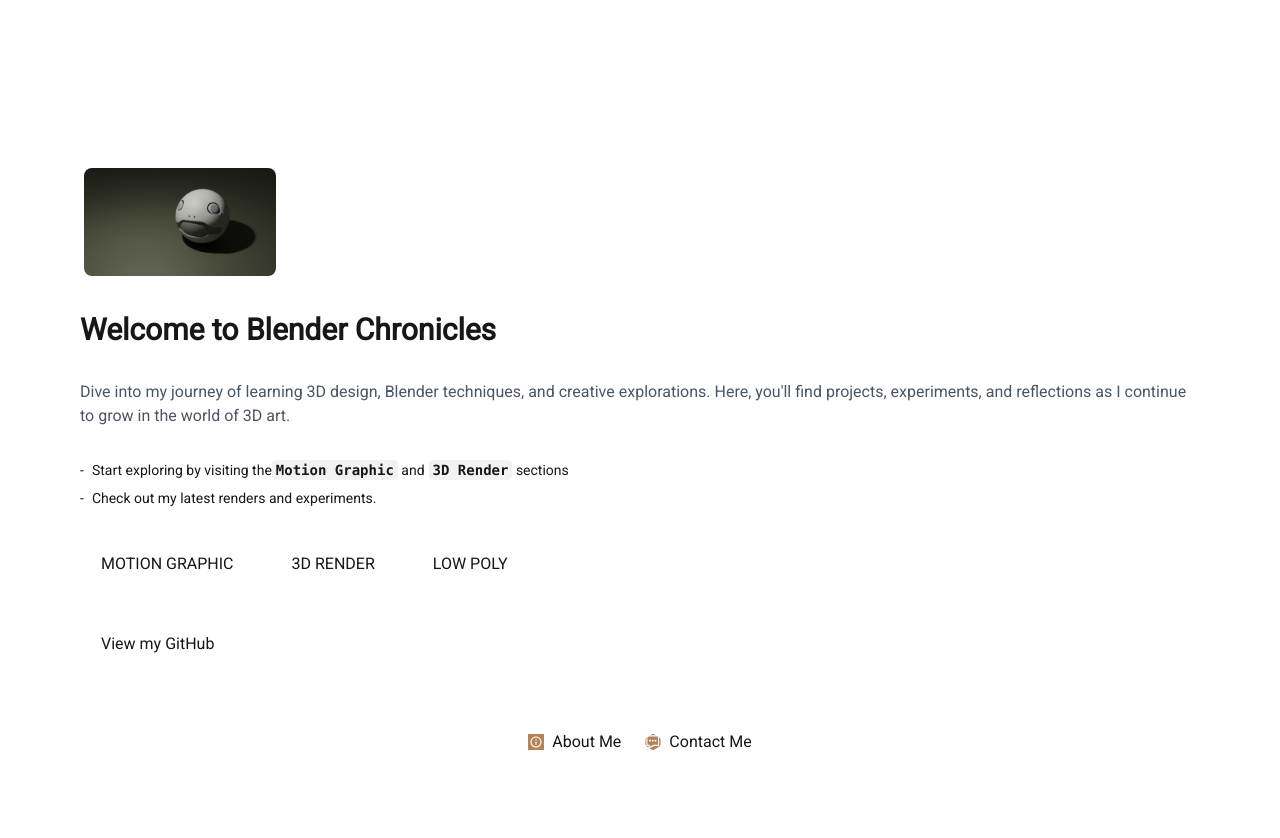
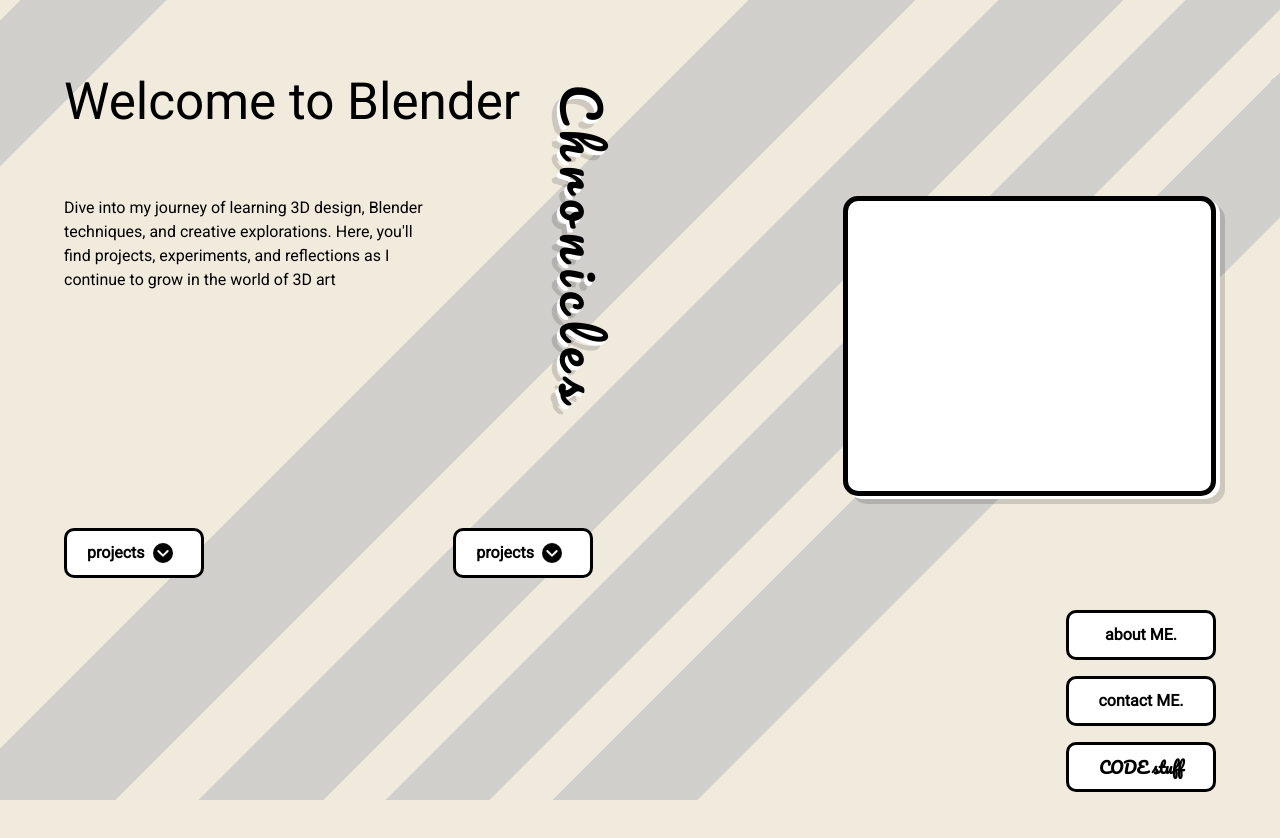
Before and after one commit to rickyl3aks/blender-chronicles, a Next.js app: page / in a window 1280 px wide. Shown: the top 838 px of the page. Built offline with nearby package versions, Linux system fonts and the light colour scheme.

Commit message:
WIP: first init

```diff
--- /dev/null
+++ b/app/components/dropDown.tsx
@@ -0,0 +1,55 @@
+"use client";
+
+import { useState, useEffect, useRef } from "react";
+import Link from "next/link";
+
+export default function DropDown() {
+  const [open, setOpen] = useState(false);
+  const dropdownRef = useRef<HTMLDivElement>(null);
+
+  useEffect(() => {
+    function handleClickOutside(event: MouseEvent) {
+      if (dropdownRef.current && !dropdownRef.current.contains(event.target as Node)) {
+        setOpen(false);
+      }
+    }
+
+    document.addEventListener("mousedown", handleClickOutside);
+    return () => {
+      document.removeEventListener("mousedown", handleClickOutside);
+    };
+  }, []);
+
+  return (
+    <div ref={dropdownRef} className="relative inline-block">
+      <button onClick={() => setOpen((prev) => !prev)} className="btn-projects flex items-center gap-2 relative overflow-hidden px-4 py-2">
+        projects
+        <span className="circle-arrow flex items-center justify-center w-6 h-6 rounded-full border-2 border-black transition-transform duration-300 hover:translate-y-1">
+          <svg xmlns="http://www.w3.org/2000/svg" className="w-4 h-4 text-black" fill="none" viewBox="0 0 24 24" stroke="white" strokeWidth={3}>
+            <path strokeLinecap="round" strokeLinejoin="round" d="M19 9l-7 7-7-7" />
+          </svg>
+        </span>
+      </button>
+
+      {open && (
+        <ul className="absolute mt-2 left-0 w-48 bg-white border border-black shadow-lg z-10 rounded-lg overflow-hidden">
+          <li className="px-4 py-2 hover:bg-gray-200 cursor-pointer">
+            <Link href="/rendering" onClick={() => setOpen(false)}>
+              3D Render
+            </Link>
+          </li>
+          <li className="px-4 py-2 hover:bg-gray-200 cursor-pointer">
+            <Link href="/lowPoly" onClick={() => setOpen(false)}>
+              Low Poly
+            </Link>
+          </li>
+          <li className="px-4 py-2 hover:bg-gray-200 cursor-pointer">
+            <Link href="/motionGraphics" onClick={() => setOpen(false)}>
+              Motion Graphics
+            </Link>
+          </li>
+        </ul>
+      )}
+    </div>
+  );
+}
--- a/app/globals.css
+++ b/app/globals.css
@@ -7,15 +7,259 @@
   --background: #ffffff;
   --foreground: #171717;
 }
+body {
+  margin: 0;
+  background-color: #f1ebde;
+}
 
-@media (prefers-color-scheme: dark) {
-  :root {
-    --background: #0a0a0a;
-    --foreground: #ededed;
+.container {
+  padding: 2rem;
+  min-height: 100vh;
+  box-sizing: border-box;
+  position: relative;
+}
+
+.inner-container {
+  display: grid;
+  height: 100px;
+  grid-template-columns: repeat(3, 1fr);
+  grid-template-rows: 100px;
+}
+
+.main-title {
+  font-size: 4vw;
+  margin: 0;
+  white-space: nowrap;
+}
+
+.vertical-text {
+  grid-column: 2 / 3;
+  font-size: 4vw;
+  font-weight: bold;
+  letter-spacing: 0.2em;
+  writing-mode: vertical-rl;
+  width: 100px;
+  text-shadow: 4px 3px 0px #fff, 9px 8px 0px rgba(0, 0, 0, 0.15);
+  margin-top: 20px;
+}
+
+.intro {
+  grid-row: 1 / 3;
+}
+
+.main-layout {
+  display: grid;
+  gap: 1rem;
+  grid-template-columns: repeat(3, 1fr);
+  grid-template-rows: auto auto;
+  margin-top: 2rem;
+}
+
+.btn-projects {
+  grid-column: 1 / 2;
+  height: 50px;
+  width: 140px;
+  position: relative;
+  overflow: hidden;
+  transition: color 0.3s ease;
+}
+.btn-projects::before {
+  pointer-events: none;
+
+  content: "";
+  position: absolute;
+  top: 0;
+  left: -100%;
+  width: 100%;
+  height: 100%;
+  background-color: rgba(128, 128, 128, 0.3);
+  transition: left 0.3s ease;
+  z-index: 1;
+}
+
+.btn-projects::after {
+  pointer-events: none;
+
+  content: "";
+  position: absolute;
+  top: 0;
+  left: -100%;
+  width: 15px;
+  height: 100%;
+  background-color: black;
+  transition: left 0.3s ease;
+  z-index: 3;
+}
+.btn-projects::after {
+  content: "";
+  position: absolute;
+  top: 0;
+  left: -100%;
+  width: 15px;
+  height: 100%;
+  background-color: black;
+  transition: left 0.3s ease;
+  z-index: 3;
+}
+
+.btn-projects:hover::before,
+.btn-projects:hover::after,
+.btn-projects:hover {
+  left: 0;
+  transition: left 0.3s ease;
+}
+button:hover::before,
+button:hover::after,
+button:hover {
+  left: 0;
+  transition: left 0.3s ease;
+}
+
+.right-box {
+  height: 300px;
+  border-radius: 15px;
+  border: 5px solid black;
+  background-color: white;
+  grid-column: 3 / 4;
+  grid-row: 1 / 2;
+  box-shadow: 4px 3px 0px #fff, 9px 8px 0px rgba(0, 0, 0, 0.15);
+}
+
+.buttons-right-grid {
+  display: flex;
+  flex-direction: column;
+  align-items: flex-end;
+  gap: 1rem;
+  margin-top: 2rem;
+}
+
+.buttons-right-grid > button {
+  padding: 10px 20px;
+  border: 3px solid black;
+  background-color: white;
+  font-weight: bold;
+  border-radius: 10px;
+  cursor: pointer;
+  height: 50px;
+  width: 150px;
+}
+
+.circle-arrow {
+  display: inline-flex;
+  justify-content: center;
+  align-items: center;
+  width: 20px;
+  height: 20px;
+  border-radius: 50%;
+  border: 2px solid black;
+  color: white;
+  background-color: black;
+  animation: bounceArrow 1.1s ease-in-out infinite;
+}
+
+@keyframes bounceArrow {
+  0%,
+  100% {
+    transform: translateY(0);
+  }
+  50% {
+    transform: translateY(5px);
   }
 }
 
-body {
-  color: var(--foreground);
-  background: var(--background);
+button {
+  border: 3px solid black;
+  background-color: white;
+  font-weight: bold;
+  border-radius: 10px;
+  cursor: pointer;
+  padding: 10px 20px;
+  transition: box-shadow 0.3s ease-in-out, color 0.3s ease;
+  box-shadow: none;
+  position: relative;
+  overflow: hidden;
 }
+
+button::before {
+  pointer-events: none;
+  content: "";
+  position: absolute;
+  top: 0;
+  left: -100%;
+  width: 100%;
+  height: 100%;
+  background-color: rgba(128, 128, 128, 0.3);
+  transition: left 0.3s ease;
+  z-index: 1;
+}
+
+button::after {
+  pointer-events: none;
+  content: "";
+  position: absolute;
+  top: 0;
+  left: -100%;
+  width: 15px;
+  height: 100%;
+  background-color: black;
+  transition: left 0.3s ease;
+  z-index: 3;
+}
+
+button:hover::before,
+button:hover::after,
+button:hover .white-stripe {
+  left: 0;
+  transition: left 0.3s ease;
+}
+
+button:hover {
+  box-shadow: 4px 3px 0px #fff, 9px 8px 0px rgba(0, 0, 0, 0.15);
+}
+
+.striped-bg {
+  position: fixed;
+  top: 0;
+  left: 0;
+  width: 100vw;
+  height: 100vh;
+  background: repeating-linear-gradient(
+    -45deg,
+    transparent 0,
+    transparent 28%,
+    #c7c7c7 28%,
+    #c7c7c7 35%,
+    #f1ebde 35%,
+    #f1ebde 38%,
+    #c7c7c7 38%,
+    #c7c7c7 43%,
+    #f1ebde 43%,
+    #f1ebde 46%,
+    #c7c7c7 46%,
+    #c7c7c7 52%,
+    #f1ebde 52%,
+    #f1ebde 56%,
+    #c7c7c7 56%,
+    #c7c7c7 64%,
+    transparent 64%
+  );
+  opacity: 0.5;
+  z-index: -1;
+}
+
+@media only screen and (max-width: 600px) {
+  .main-title {
+    font-size: 1.3rem;
+  }
+
+  .vertical-text {
+    font-size: 1.5rem;
+    width: auto;
+  }
+
+  .right-box {
+    position: relative;
+    grid-column: auto !important;
+    grid-row: auto !important;
+  }
+}
--- a/app/layout.tsx
+++ b/app/layout.tsx
@@ -19,7 +19,10 @@
 }>) {
   return (
     <html lang="en" className={roboto.className}>
-      <body>{children}</body>
+      <body>
+        <div className="striped-bg" />
+        <div className="container">{children}</div>
+      </body>
     </html>
   );
 }
--- a/app/page.tsx
+++ b/app/page.tsx
@@ -1,67 +1,57 @@
-import Image from "next/image";
-import ImagePopup from "./image-popup";
+// import Image from "next/image";
+// import ImagePopup from "./image-popup";
+
+import { Pacifico } from "next/font/google";
+// import { Indie_Flower } from "next/font/google";
+import DropDown from "./components/dropDown";
+
+// const indieFlower = Indie_Flower({ subsets: ["latin"], weight: "400" });
+
+const pacifico = Pacifico({
+  subsets: ["latin"],
+  weight: "400",
+});
 
 const Home = () => {
   return (
-    <div className="grid grid-rows-[20px_1fr_20px] items-center justify-items-center min-h-screen p-8 pb-20 gap-16 sm:p-20 font-[family-name:var(--font-geist-sans)]">
-      <main className="flex flex-col gap-8 row-start-2 items-center sm:items-start">
-        <ImagePopup render="emil" width={200} height={50} />
-        <h1 className="text-3xl font-bold text-center sm:text-left">Welcome to Blender Chronicles</h1>
-        <p className="text-base text-center sm:text-left text-gray-600 dark:text-gray-400">
+    <div className="container">
+      <div className="striped-bg" />
+
+      <div className="inner-container">
+        <h1 className="main-title">Welcome to Blender</h1>
+        <div className={`vertical-text ${pacifico.className}`}>Chronicles</div>
+      </div>
+
+      <div className="main-layout">
+        <p className="intro">
           Dive into my journey of learning 3D design, Blender techniques, and creative explorations. Here, you'll find projects, experiments, and
-          reflections as I continue to grow in the world of 3D art.
+          reflections as I continue to grow in the world of 3D art
         </p>
-        <ol className="list-inside text-sm text-center sm:text-left font-[family-name:var(--font-geist-mono)]">
-          <li className="mb-2 before:content-['-'] before:mr-2">
-            Start exploring by visiting the
-            <code className="bg-black/[.05] dark:bg-white/[.06] px-1 py-0.5 rounded font-semibold">Motion Graphic</code> and
-            <code className="bg-black/[.05] dark:bg-white/[.06] px-1 py-0.5 rounded font-semibold ml-1">3D Render</code> sections
-          </li>
+        <button className="btn-projects flex items-center gap-2 relative overflow-hidden px-4 py-2">
+          projects
+          <span className="circle-arrow flex items-center justify-center w-6 h-6 rounded-full border-2 border-black transition-transform duration-300 hover:translate-y-1">
+            <svg xmlns="http://www.w3.org/2000/svg" className="w-4 h-4 text-black" fill="none" viewBox="0 0 24 24" stroke="white" strokeWidth={3}>
+              <path strokeLinecap="round" strokeLinejoin="round" d="M19 9l-7 7-7-7" />
+            </svg>
+          </span>
+        </button>
 
-          <li className="before:content-['-'] before:mr-2">Check out my latest renders and experiments.</li>
-        </ol>
+        <DropDown />
 
-        <div className="flex gap-4 items-center flex-col sm:flex-row">
-          <a
-            className="rounded-full border border-solid border-transparent transition-colors flex items-center justify-center bg-foreground text-background gap-2 hover:bg-[#383838] dark:hover:bg-[#ccc] hover:text-black text-sm sm:text-base h-10 sm:h-12 px-4 sm:px-5"
-            href="/motionGraphics"
-            rel="noopener noreferrer"
-          >
-            MOTION GRAPHIC
-          </a>
-          <a
-            className="rounded-full border border-solid border-transparent transition-colors flex items-center justify-center bg-foreground text-background gap-2 hover:bg-[#383838] dark:hover:bg-[#ccc] hover:text-black text-sm sm:text-base h-10 sm:h-12 px-4 sm:px-5"
-            href="/projects"
-            rel="noopener noreferrer"
-          >
-            3D RENDER
-          </a>
-          <a
-            className="rounded-full border border-solid border-transparent transition-colors flex items-center justify-center bg-foreground text-background gap-2 hover:bg-[#383838] dark:hover:bg-[#ccc] hover:text-black text-sm sm:text-base h-10 sm:h-12 px-4 sm:px-5"
-            href="/lowPoly"
-            rel="noopener noreferrer"
-          >
-            LOW POLY
-          </a>
-        </div>
-        <a
-          className="rounded-full border border-solid border-transparent transition-colors flex items-center justify-center bg-foreground text-background gap-2 hover:bg-[#383838] dark:hover:bg-[#ccc] hover:text-black text-sm sm:text-base h-10 sm:h-12 px-4 sm:px-5"
-          href="https://github.com/rickyl3aks"
-        >
-          View my GitHub
-        </a>
-      </main>
-      <footer className="row-start-3 flex gap-6 flex-wrap items-center justify-center">
-        <a className="flex items-center gap-2 hover:underline hover:underline-offset-4" href="/about">
-          <Image aria-hidden src="/images/icon/about.svg" alt="About me" width={16} height={16} />
-          About Me
-        </a>
-        <a className="flex items-center gap-2 hover:underline hover:underline-offset-4" href="mailto:rconsolandi@gmail.com">
-          {" "}
-          <Image aria-hidden src="/images/icon/contact.svg" alt="Contact icon" width={16} height={16} />
-          Contact Me
-        </a>
-      </footer>
+        <div className="right-box"></div>
+      </div>
+
+      <div className="buttons-right-grid">
+        <button>
+          <a href="/about">about ME.</a>
+        </button>
+        <button>
+          <a href="mailto:rconsolandi@gmail.com">contact ME.</a>
+        </button>
+        <button className={pacifico.className}>
+          <a href="https://github.com/rickyl3aks">CODE stuff</a>
+        </button>
+      </div>
     </div>
   );
 };
--- a/tailwind.config.ts
+++ b/tailwind.config.ts
@@ -4,10 +4,10 @@
   content: ["./pages/**/*.{js,ts,jsx,tsx,mdx}", "./components/**/*.{js,ts,jsx,tsx,mdx}", "./app/**/*.{js,ts,jsx,tsx,mdx}"],
   theme: {
     extend: {
-      colors: {
-        background: "var(--background)",
-        foreground: "var(--foreground)",
+      boxShadow: {
+        "custom-hover": "4px 3px 0px #fff, 9px 8px 0px rgba(0, 0, 0, 0.15)",
       },
+
       keyframes: {
         fadeIn: {
           "0%": { opacity: "0" },
```
Also changed, not shown: app/rendering/page.tsx (renamed from app/projects/page.tsx).
